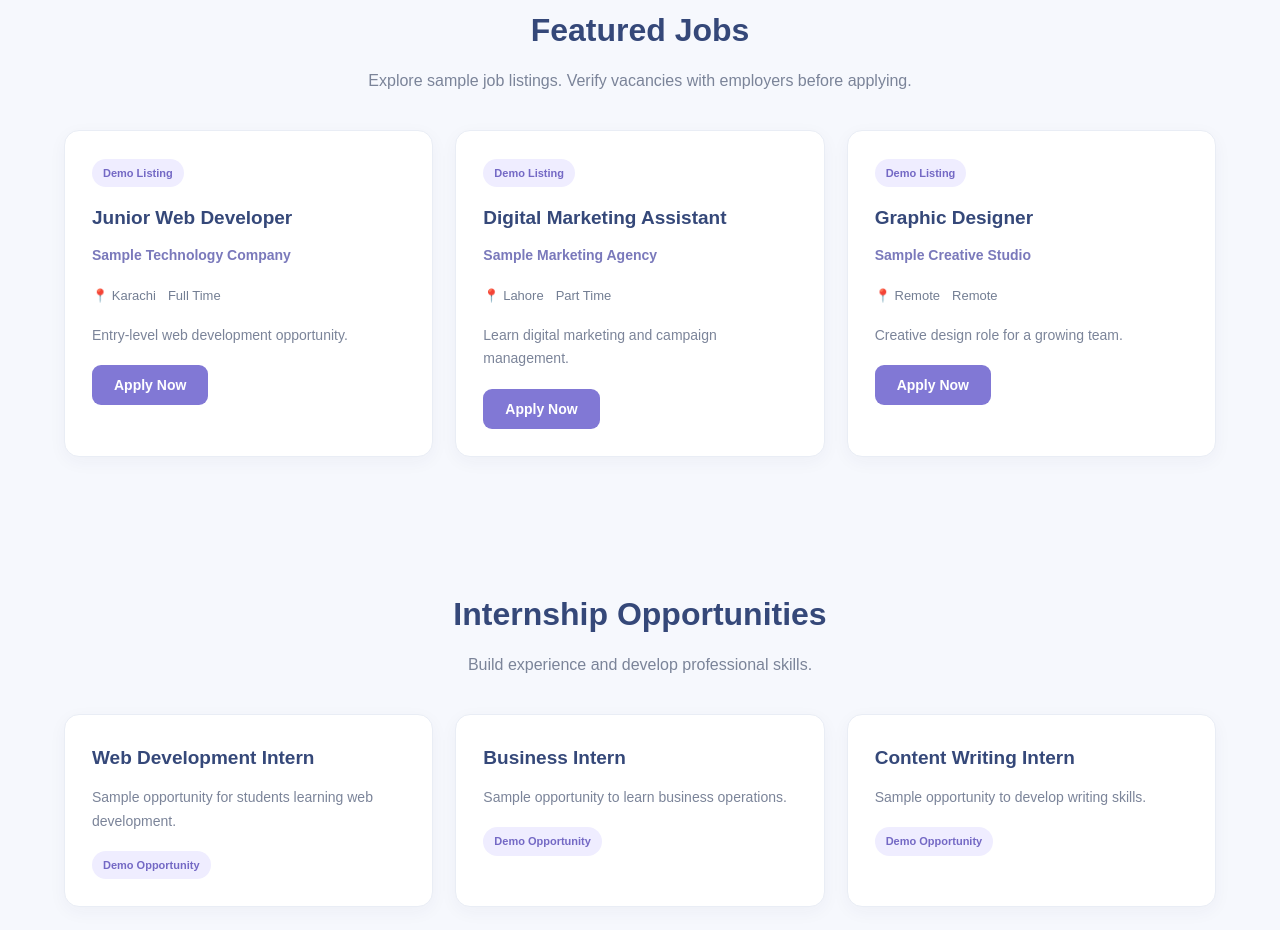
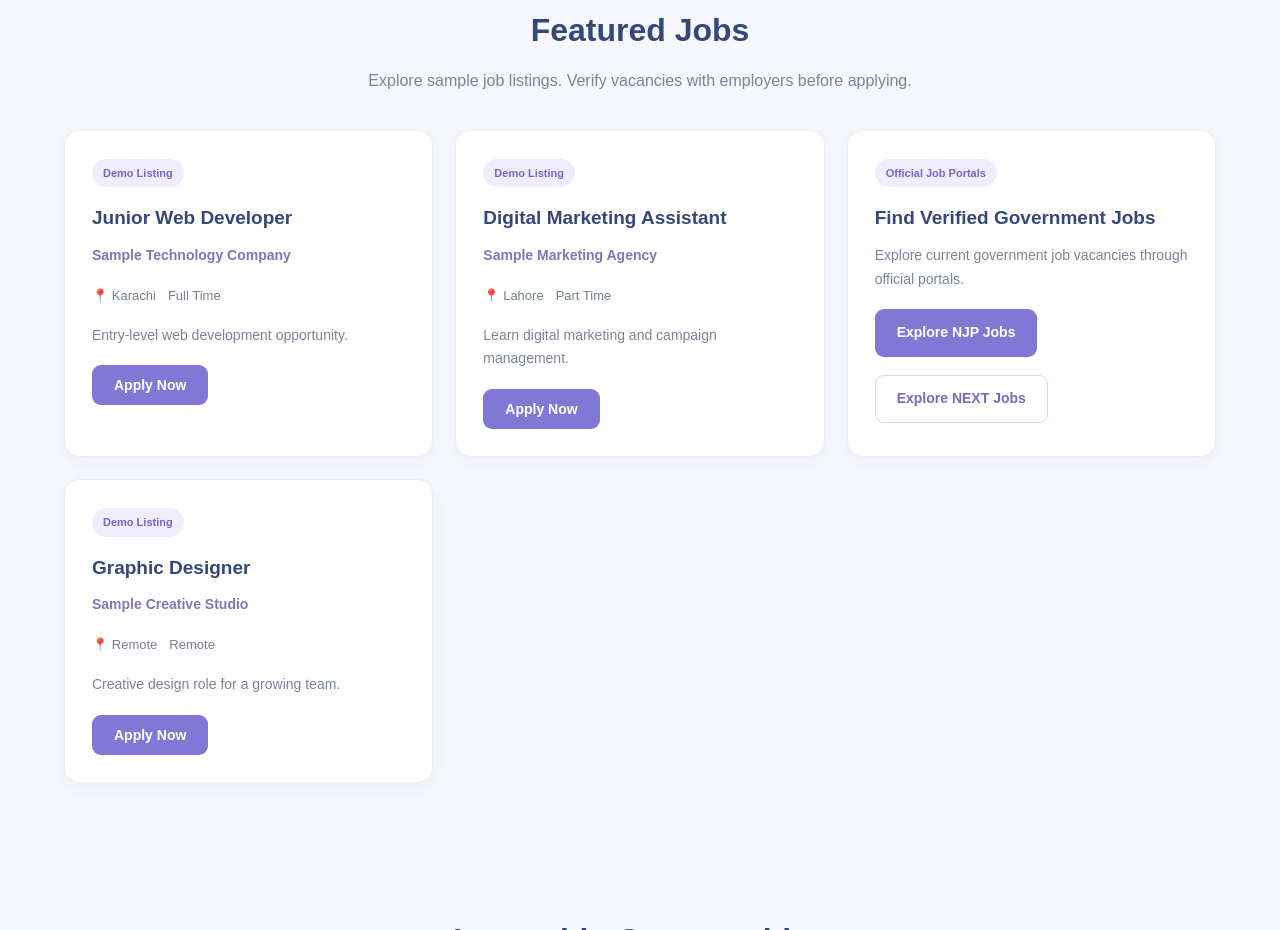
Before and after one commit to businesslover2027-maker/careerbridge-pakistan, a plain HTML site: page index.html in a window 1280 px wide. Shown: the part 1360-2290 px from the top of the page. Drawn offline with Linux system fonts and the light colour scheme.

Commit message:
Add official job portal links

```diff
--- a/index.html
+++ b/index.html
@@ -141,7 +141,13 @@
                         <p>Learn digital marketing and campaign management.</p>
                         <button class="btn btn-primary apply-btn" type="button" data-job="Digital Marketing Assistant">Apply Now</button>
                     </article>
-
+<article class="job-card">
+    <span class="job-tag">Official Job Portals</span>
+    <h3>Find Verified Government Jobs</h3>
+    <p>Explore current government job vacancies through official portals.</p>
+    <a href="https://njp.gov.pk/" target="_blank" rel="noopener noreferrer" class="btn btn-primary">Explore NJP Jobs</a>
+    <a href="https://jobs.gov.pk/" target="_blank" rel="noopener noreferrer" class="btn btn-outline">Explore NEXT Jobs</a>
+</article>
                     <article class="job-card">
                         <span class="job-tag">Demo Listing</span>
                         <h3>Graphic Designer</h3>
```
